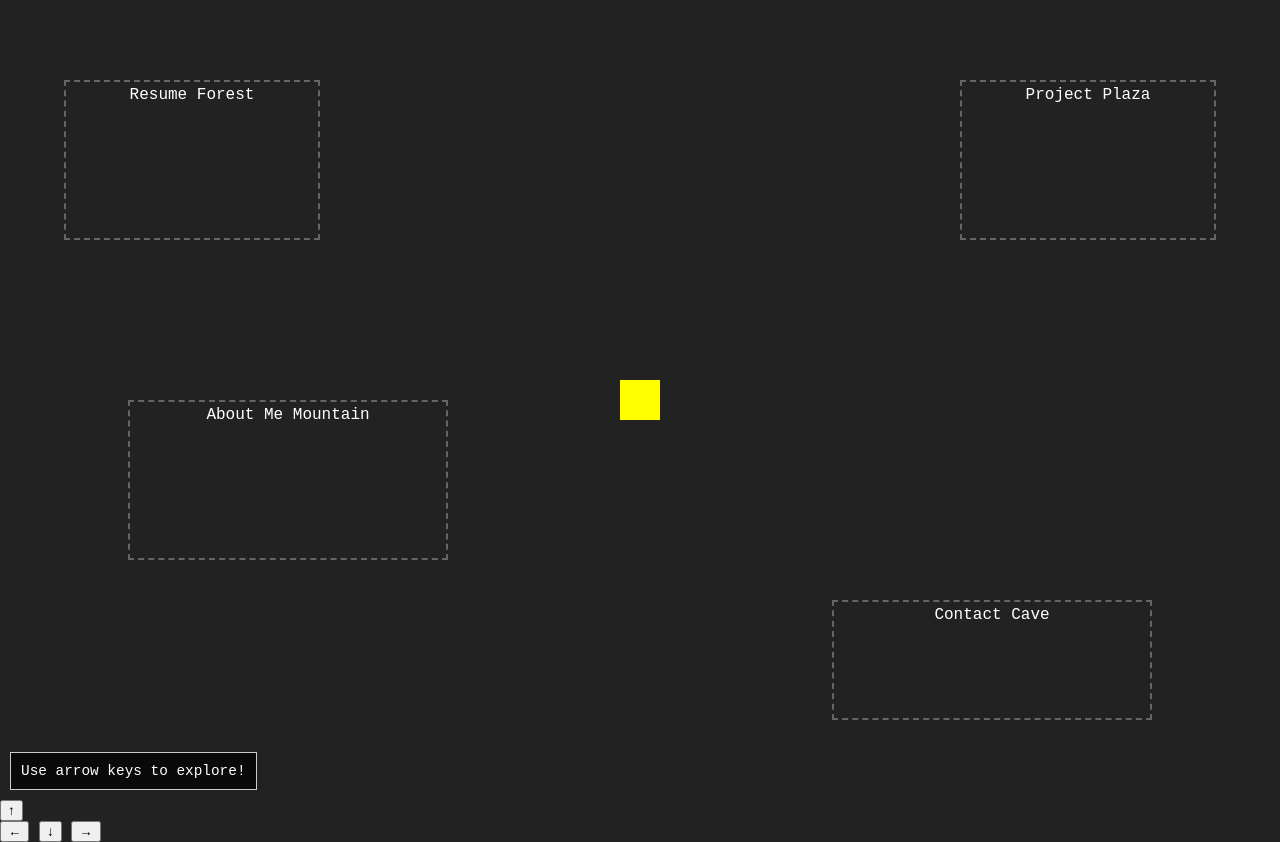
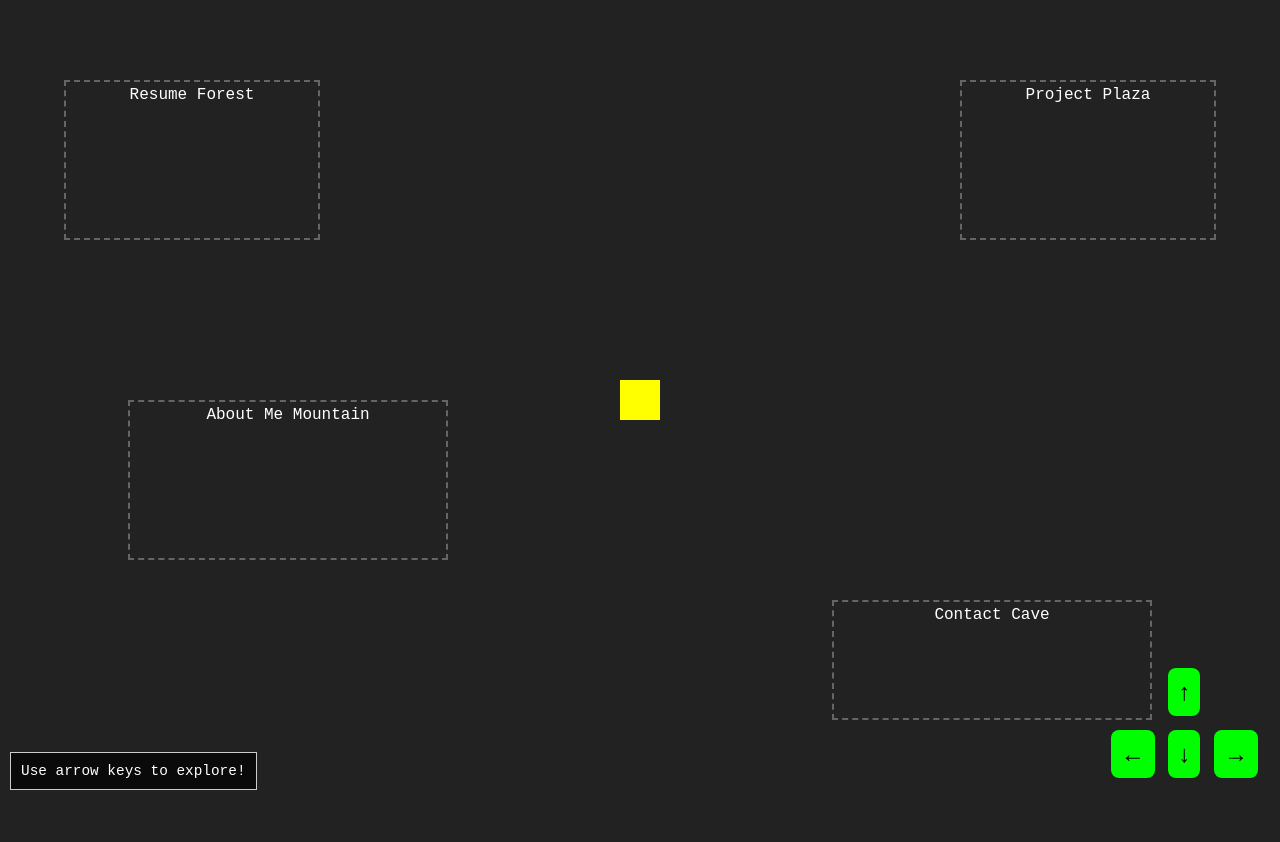
Before and after one commit to dman1991g/Resume-adventure, a plain HTML site: page index.html in a window 1280 px wide. After the commit the page ends 800 px from the top, so only its background shows below. Drawn offline with Linux system fonts and the light colour scheme.

Commit message:
Update style.css

```diff
--- a/style.css
+++ b/style.css
@@ -63,3 +63,23 @@ body {
 .hidden {
   display: none;
 }
+#mobile-controls {
+  position: absolute;
+  bottom: 20px;
+  right: 20px;
+  display: flex;
+  flex-direction: column;
+  align-items: center;
+  gap: 10px;
+  z-index: 5;
+}
+
+#mobile-controls button {
+  background: #0f0;
+  border: none;
+  color: black;
+  font-size: 1.5rem;
+  padding: 10px;
+  margin: 2px;
+  border-radius: 8px;
+}
```
